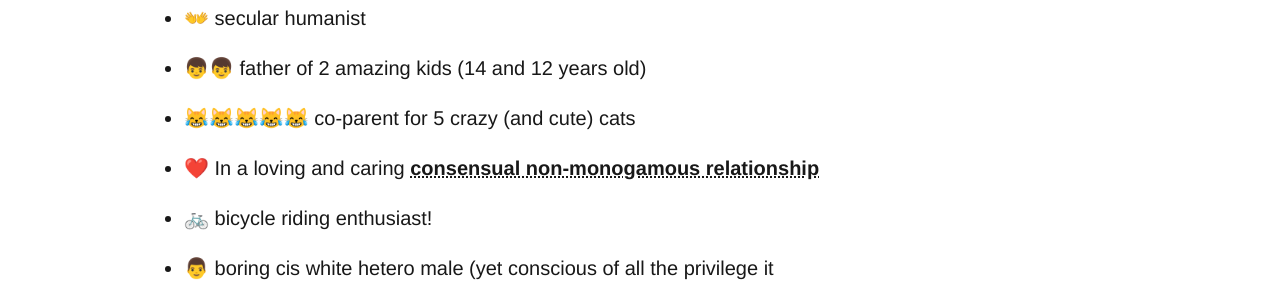
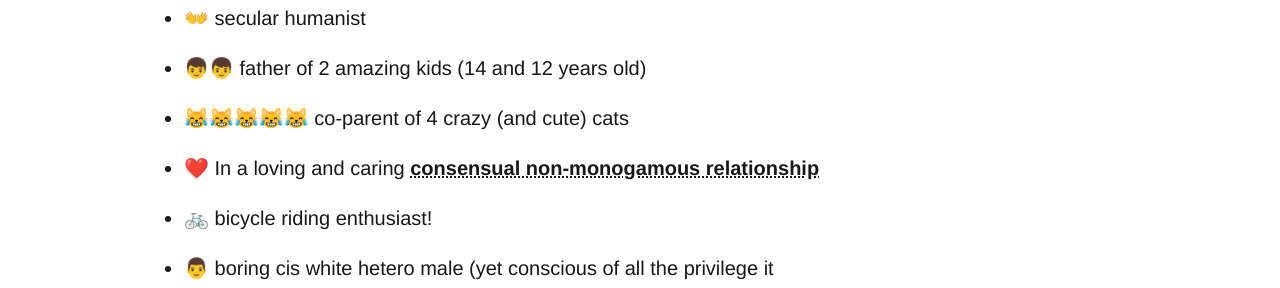
Before and after one commit to pedro-homero/pedro-homero.github.io, a Jekyll site: the page built from bio.markdown, in a window 1280 px wide. Shown: the part 954-1242 px from the top of the page. Built offline with Jekyll 4.4.1, drawn with Linux system fonts in a browser that asks for light colours; emoji names are drawn with the system emoji font.

Commit message:
Update bio.markdown
Decrease in number of cats :(

```diff
--- a/bio.markdown
+++ b/bio.markdown
@@ -18,7 +18,7 @@ So you want to know a bit more about me? Ok.
 
 * :boy::boy: father of 2 amazing kids (14 and 12 years old)
 
-* :joy_cat::joy_cat::joy_cat::joy_cat::joy_cat: co-parent for 5 crazy (and cute) cats
+* :joy_cat::joy_cat::joy_cat::joy_cat::joy_cat: co-parent of 4  crazy (and cute) cats
 
 * :heart: In a loving and caring [**consensual non-monogamous relationship**]({% post_url 2022-11-08-consensual-non-monogamy %})
 
```
